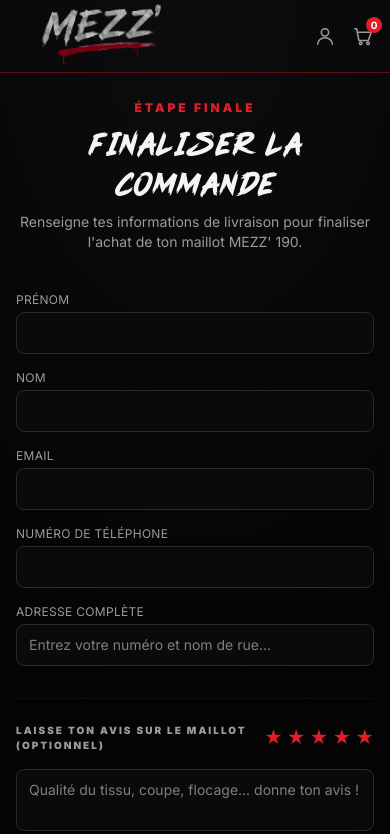
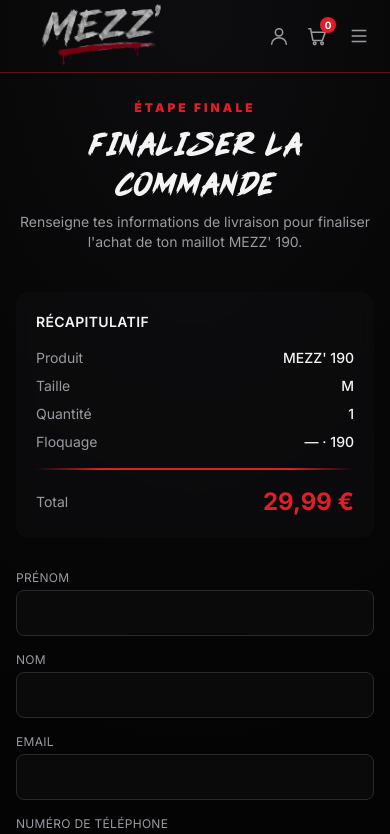
Before and after one commit to masheeee34/mezz-factory, a Next.js app: page /commande in a window 390 px wide. Shown: the top 834 px of the page. Built offline with nearby package versions, Linux system fonts and the light colour scheme.

Commit message:
feat: implement full mobile responsive design across website

```diff
--- a/src/components/Navbar.tsx
+++ b/src/components/Navbar.tsx
@@ -14,6 +14,7 @@
 export default function Navbar() {
   const cartCount = useConfigurator((s) => s.cartCount);
   const [scrolled, setScrolled] = useState(false);
+  const [mobileMenuOpen, setMobileMenuOpen] = useState(false);
   const pathname = usePathname();
   const isHome = pathname === "/";
 
@@ -29,13 +30,13 @@
   return (
     <header
       className={`fixed inset-x-0 top-0 z-50 transition-colors duration-300 border-b ${
-        scrolled
+        scrolled || mobileMenuOpen
           ? "border-red-bright/80 bg-bg/90 backdrop-blur-md"
           : "border-red-bright/40 bg-transparent"
       }`}
     >
       <nav className="mx-auto flex h-[72px] max-w-6xl items-center justify-between px-4 sm:px-6">
-        <a href={isHome ? "#accueil" : "/"} className="block">
+        <a href={isHome ? "#accueil" : "/"} className="block" onClick={() => setMobileMenuOpen(false)}>
           <img
             src="/new-logo.png"
             alt="Mezz'"
@@ -62,21 +63,54 @@
         </ul>
 
         <div className="flex items-center gap-4">
-          <a href="/commande" aria-label="Mon compte" className="text-muted hover:text-text">
+          <a href="/commande" aria-label="Mon compte" className="text-muted hover:text-text" onClick={() => setMobileMenuOpen(false)}>
             <UserIcon />
           </a>
           <a
             href="/commande"
             aria-label="Panier"
             className="relative text-muted hover:text-text"
+            onClick={() => setMobileMenuOpen(false)}
           >
             <CartIcon />
             <span className="absolute -right-2 -top-2 grid h-4 min-w-4 place-items-center rounded-full bg-red-bright px-1 text-[10px] font-bold text-white">
               {cartCount}
             </span>
           </a>
+
+          {/* Hamburger Menu Toggle for Mobile */}
+          <button
+            type="button"
+            onClick={() => setMobileMenuOpen(!mobileMenuOpen)}
+            className="text-muted hover:text-text md:hidden focus:outline-none p-1"
+            aria-label="Menu"
+          >
+            {mobileMenuOpen ? <CloseIcon /> : <MenuIcon />}
+          </button>
         </div>
       </nav>
+
+      {/* Mobile Menu Panel */}
+      {mobileMenuOpen && (
+        <div className="fixed inset-x-0 top-[72px] bottom-0 z-40 bg-bg/95 backdrop-blur-lg md:hidden border-t border-red-bright/20 flex flex-col justify-between py-12 px-6 animate-fadeIn">
+          <ul className="flex flex-col gap-6 text-center pt-8">
+            {LINKS.map((l) => (
+              <li key={l.href}>
+                <a
+                  href={getHref(l.href)}
+                  onClick={() => setMobileMenuOpen(false)}
+                  className="text-xl font-bold uppercase tracking-widest text-muted hover:text-text block py-2.5 transition"
+                >
+                  {l.label}
+                </a>
+              </li>
+            ))}
+          </ul>
+          <div className="border-t border-line/35 pt-6 text-center space-y-4">
+            <p className="text-[10px] text-muted uppercase tracking-[0.2em]">Mezz Factory — Streetwear</p>
+          </div>
+        </div>
+      )}
     </header>
   );
 }
@@ -99,3 +133,22 @@
     </svg>
   );
 }
+
+function MenuIcon() {
+  return (
+    <svg width="22" height="22" viewBox="0 0 24 24" fill="none" stroke="currentColor" strokeWidth="1.7">
+      <line x1="4" y1="12" x2="20" y2="12" />
+      <line x1="4" y1="6" x2="20" y2="6" />
+      <line x1="4" y1="18" x2="20" y2="18" />
+    </svg>
+  );
+}
+
+function CloseIcon() {
+  return (
+    <svg width="22" height="22" viewBox="0 0 24 24" fill="none" stroke="currentColor" strokeWidth="1.7">
+      <line x1="18" y1="6" x2="6" y2="18" />
+      <line x1="6" y1="6" x2="18" y2="18" />
+    </svg>
+  );
+}
--- a/src/components/OrderForm.tsx
+++ b/src/components/OrderForm.tsx
@@ -251,8 +251,8 @@
 
   return (
     <div className="grid gap-8 lg:grid-cols-[1fr_320px]">
-      {/* Form */}
-      <form onSubmit={handleSubmit(onSubmit)} className="grid gap-4" noValidate>
+      {/* Form — Appears second on mobile, first on desktop */}
+      <form onSubmit={handleSubmit(onSubmit)} className="grid gap-4 order-2 lg:order-1" noValidate>
         <div className="grid gap-4 sm:grid-cols-2">
           <Field label="Prénom" error={errors.firstName?.message}>
             <input {...register("firstName")} className={inputCls} autoComplete="given-name" />
@@ -358,8 +358,8 @@
         </button>
       </form>
 
-      {/* Recap */}
-      <aside className="h-fit rounded-xl bg-surface/40 p-5 backdrop-blur-sm">
+      {/* Recap — Appears first on mobile, second on desktop */}
+      <aside className="h-fit rounded-xl bg-surface/40 p-5 backdrop-blur-sm order-1 lg:order-2">
         <h3 className="mb-4 text-sm font-semibold uppercase tracking-wide">
           Récapitulatif
         </h3>
@@ -385,7 +385,7 @@
 }
 
 const inputCls =
-  "w-full rounded-lg border border-line bg-bg px-3 py-2.5 text-sm outline-none transition focus:border-red-bright";
+  "w-full rounded-lg border border-line bg-bg px-3 py-2.5 text-base lg:text-sm outline-none transition focus:border-red-bright";
 
 function Field({
   label,
--- a/src/components/jersey/JerseyViewer.tsx
+++ b/src/components/jersey/JerseyViewer.tsx
@@ -52,9 +52,8 @@
         {activeTab === "verso" && (
           <div className="absolute inset-0 flex items-center justify-center">
             <div
-              className="relative h-full"
+              className="relative w-full h-auto sm:h-full sm:w-auto aspect-[2304/1844]"
               style={{
-                aspectRatio: "2304/1844",
                 containerType: "size"
               }}
             >
@@ -62,7 +61,7 @@
               <img
                 src="/jersey/client.png"
                 alt="Template maillot"
-                className="h-full w-auto object-contain"
+                className="w-full h-auto sm:h-full sm:w-auto object-contain"
                 style={{ filter: "drop-shadow(0 25px 50px rgba(0,0,0,0.9))" }}
               />
               {deferredFloquage.name?.trim() && (
```
